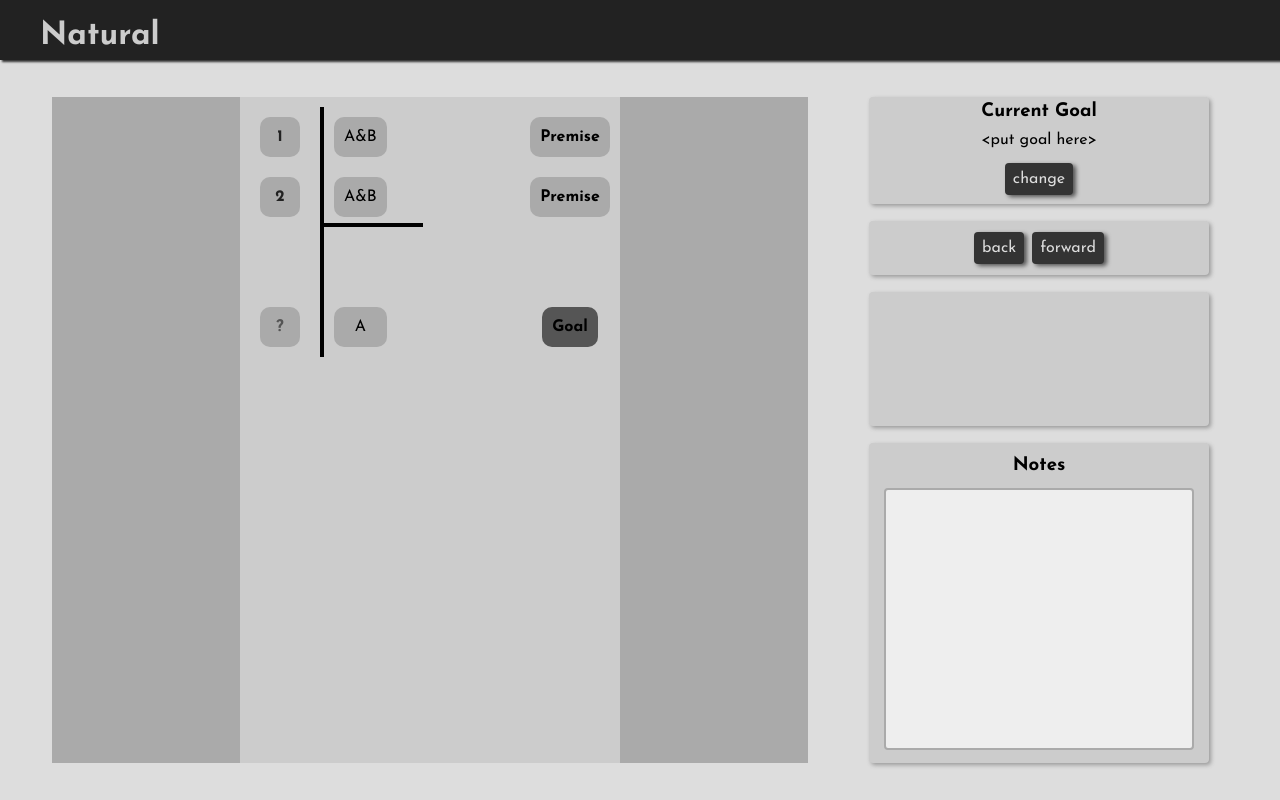
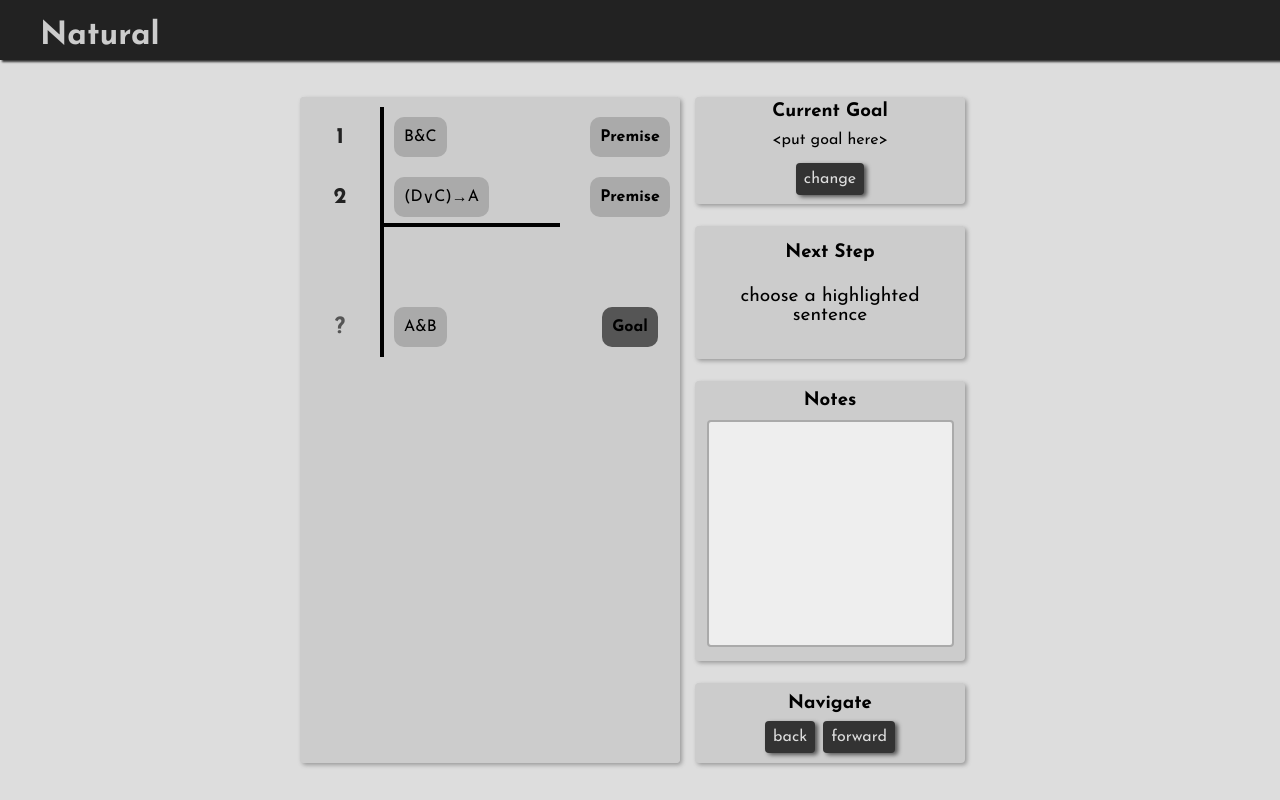
Before and after one commit to iangrubb/Natural, a React (Create React App) app: page / in a window 1280 px wide. Built offline with nearby package versions, Linux system fonts and the light colour scheme.

Commit message:
ui additions and spacing fixes

```diff
--- /dev/null
+++ b/src/helpers/display.js
@@ -0,0 +1,50 @@
+
+import React from 'react';
+import styled from 'styled-components'
+
+const Part = styled.div`
+    display: flex;
+    align-items: center;
+`
+
+const display = (content, main) => {
+
+    switch(content.type){
+        case "atom":
+            return <Part>{content.letter}</Part>
+        case "negation":
+            return <Part>¬{display(content.left, false)}</Part>
+        case "conjunction":
+            return (
+                <Part>
+                    {main ? null : '('}
+                    {display(content.left, false)}
+                    {' & '}
+                    {display(content.right, false)}
+                    {main ? null : ')'}
+                </Part>
+                )
+        case "disjunction":
+            return (
+                <Part>
+                    {main ? null : '('}
+                    {display(content.left, false)}
+                    {' ∨ '}
+                    {display(content.right, false)}
+                    {main ? null : ')'}
+                </Part>
+                )
+        case "conditional":
+            return (
+                <Part>
+                    {main ? null : '('}
+                    {display(content.left, false)}
+                    {' → '}
+                    {display(content.right, false)}
+                    {main ? null : ')'}
+                </Part>
+                )
+    }
+}
+
+export default display
--- /dev/null
+++ b/src/prompts/Instructions.js
@@ -0,0 +1,27 @@
+import React from 'react';
+import styled from 'styled-components'
+
+const Container = styled.div`
+    width: 80%;
+    height: 60%;
+
+    display: flex;
+    flex-direction: column;
+    justify-content: center;
+    align-items: center;
+    text-align: center;
+
+    font-size: 1.2em;
+
+
+`
+
+const Instructions = props => {
+    return (
+        <Container>
+            {props.text}
+        </Container>
+    )
+}
+
+export default Instructions;
--- a/src/proofComponents/Counter.js
+++ b/src/proofComponents/Counter.js
@@ -6,12 +6,11 @@ import styled from 'styled-components'
 const Container = styled.div`
     width: 40px;
     height: 40px;
-    border-radius: 10px;
 
     margin: ${props => props.goal?'80px':'10px'} 0 10px 0;
     font-weight: 700;
+    font-size: 1.4em;
 
-    background: #aaa;
 
     color: ${props => props.dark ? '#222' : '#555'};
 
--- a/src/proofComponents/Proof.js
+++ b/src/proofComponents/Proof.js
@@ -8,6 +8,7 @@ const Container = styled.div`
 
     margin: 0 0 0 ${props=> props.depth * 20}px;
     border-left: solid black 4px;
+    width: 90%;
 
 `
 
--- a/src/proofComponents/Sentence.js
+++ b/src/proofComponents/Sentence.js
@@ -3,9 +3,12 @@ import { connect } from 'react-redux'
 
 import styled from 'styled-components'
 
+import display from '../helpers/display'
+
 
 const Container = styled.div`
     height: 40px;
+    width: fit-content;
     border-radius: 10px;
 
     margin: ${props => props.goal?'80px':'10px'} 40px 10px 10px;
@@ -17,90 +20,6 @@ const Container = styled.div`
     justify-content: center;
     align-items: center;
 `
-
-const Part = styled.div`
-    display: flex;
-    align-items: center;
-`
-
-
-
-
-const display = (content, main) => {
-
-    switch(content.type){
-        case "atom":
-            return <Part>{content.letter}</Part>
-        case "negation":
-            return <Part>¬{display(content.left, false)}</Part>
-        case "conjunction":
-            return (
-                <Part>
-                    {main ? null : '('}
-                    {display(content.left, false)}
-                    {' & '}
-                    {display(content.right, false)}
-                    {main ? null : ')'}
-                </Part>
-                )
-        case "disjunction":
-            return (
-                <Part>
-                    {main ? null : '('}
-                    {display(content.left, false)}
-                    {' ∨ '}
-                    {display(content.right, false)}
-                    {main ? null : ')'}
-                </Part>
-                )
-        case "conditional":
-            return (
-                <Part>
-                    {main ? null : '('}
-                    {display(content.left, false)}
-                    {' → '}
-                    {display(content.right, false)}
-                    {main ? null : ')'}
-                </Part>
-                )
-        // case "disjunction":
-        //     return (
-        //         <Container >
-
-        //         {props.main ? null : ')'}
-
-        //         <Sentence sentence={props.sentence.left} main={false}/>
-
-        //         ∨
-
-        //         <Sentence sentence={props.sentence.right} main={false}/>
-
-        //         {props.main ? null : ')'}
-
-        //         </Container>
-        //     )
-        // case "conditional":
-        //     return (
-        //         <Container >
-
-        //         {props.main ? null : '('}
-
-        //         <Sentence sentence={props.sentence.left} main={false}/>
-
-        //         →
-
-        //         <Sentence sentence={props.sentence.right} main={false}/>
-
-        //         {props.main ? null : ')'}
-
-        //         </Container>
-        //     )
-
-    }
-
-}
-
-
 
 
 const Sentence = props => {
--- a/src/proofHelpers/Goal.js
+++ b/src/proofHelpers/Goal.js
@@ -2,6 +2,8 @@ import React from 'react';
 import styled from 'styled-components'
 
 import Button from '../userInterface/Button'
+
+import display from '../helpers/display'
 
 const Container = styled.div`
     width: 90%;
--- a/src/proofHelpers/Message.js
+++ b/src/proofHelpers/Message.js
@@ -3,7 +3,7 @@ import styled from 'styled-components'
 
 const Container = styled.div`
     width: 90%;
-    height: 48%;
+    height: 42%;
 
     background: #ccc;
 
--- a/src/proofHelpers/Navigation.js
+++ b/src/proofHelpers/Navigation.js
@@ -5,13 +5,20 @@ import Button from '../userInterface/Button'
 
 const Container = styled.div`
     width: 90%;
-    height: 8%;
+    height: 12%;
 
     background: #ccc;
 
     border-radius: 4px;
     box-shadow: 2px 2px 4px #999;
 
+    display: flex;
+    flex-direction: column;
+    justify-content: center;
+    align-items: center;
+`
+
+const Buttons = styled.div`
     display: flex;
     justify-content: center;
     align-items: center;
@@ -20,8 +27,11 @@ const Container = styled.div`
 const Navigation = () => {
     return (
         <Container>
-            <Button text={"back"}/>
-            <Button text={"forward"}/>
+            <h3 style={{margin:'4px'}}>Navigate</h3>
+            <Buttons>
+                <Button text={"back"}/>
+                <Button text={"forward"}/>
+            </Buttons>
         </Container>
     );
 }
--- a/src/proofHelpers/PromptContainer.js
+++ b/src/proofHelpers/PromptContainer.js
@@ -1,5 +1,7 @@
 import React from 'react';
 import styled from 'styled-components'
+
+import Instructions from '../prompts/Instructions'
 
 const Container = styled.div`
     width: 90%;
@@ -21,7 +23,8 @@ const Container = styled.div`
 const PromptContainer = () => {
     return (
         <Container>
-
+            <h3 style={{margin:'4px'}}>Next Step</h3>
+            <Instructions text="choose a highlighted sentence"/>
 
         </Container>
     );
--- a/src/reducer.js
+++ b/src/reducer.js
@@ -4,18 +4,18 @@ import { combineReducers } from 'redux'
 const defaultState = {
     initialProofId: 1,
     proofs: [
-        {id: 1, children: [6, 2, 4], stageAdded: 1, orderAdded: 1}
+        {id: 1, children: [2, 4, 6]}
     ],
     sentences: [
-        {id: 2, content: {type:"conjunction", left: {type:"atom", letter:"A"}, right: {type:"atom", letter:"B"}} , justificationId: 1 , stageAdded: 1, orderAdded: 1},
-        {id: 6, content: {type:"conjunction", left: {type:"atom", letter:"A"}, right: {type:"atom", letter:"B"}} , justificationId: 2 , stageAdded: 1, orderAdded: 2},
-        {id: 4, content: {type:"atom", letter:"A"} , justificationId: null , stageAdded: 1, orderAdded: 3}
+        {id: 2, content: {type:"conjunction", left: {type:"atom", letter:"B"}, right: {type:"atom", letter:"C"}} , justificationId: 1},
+        {id: 4, content: {type:"conditional", left: {type:"disjunction", left:{type:"atom", letter:"D"}, right:{type:"atom", letter:"C"}}, right: {type:"atom", letter:"A"}} , justificationId: 2},
+        {id: 6, content: {type:"conjunction", left: {type:"atom", letter:"A"}, right: {type:"atom", letter:"B"}} , justificationId: null}
     ],
     justifications: [
-        {id: 1, type:"Premise", citationIds:[], stageAdded: 1},
-        {id: 2, type:"Premise", citationIds:[], stageAdded: 1}
+        {id: 1, type:"Premise", citationIds:[]},
+        {id: 2, type:"Premise", citationIds:[]},
     ],
-    currentGoal: 4
+    currentGoal: 6
 }
 
 
--- a/src/views/ShowProof.js
+++ b/src/views/ShowProof.js
@@ -19,17 +19,19 @@ const Page = styled.div`
     height: calc(100% - 60px);
 
     display: flex;
-    justify-content: space-evenly;
+    justify-content: center;
     align-items: center;
 `
 
 const Proof = styled.div`
     height: 90%;
-    width: 60%
 
     overflow: scroll;
 
-    background: #aaa;
+    background: #ccc;
+
+    border-radius: 4px;
+    box-shadow: 2px 2px 4px #999;
 
     display: flex;
     justify-content: center;
@@ -38,6 +40,7 @@ const Proof = styled.div`
 const Interactions = styled.div`
     height: 90%;
     width: 30%;
+    max-width: 300px;
 
     display: flex;
     flex-direction: column;
@@ -75,9 +78,9 @@ const ShowProof = props => {
             </Proof>
             <Interactions>
                 <Goal />
-                <Navigation/>
                 <PromptContainer/>
                 <Message />
+                <Navigation/>
             </Interactions>
         </Page>
     );
```
